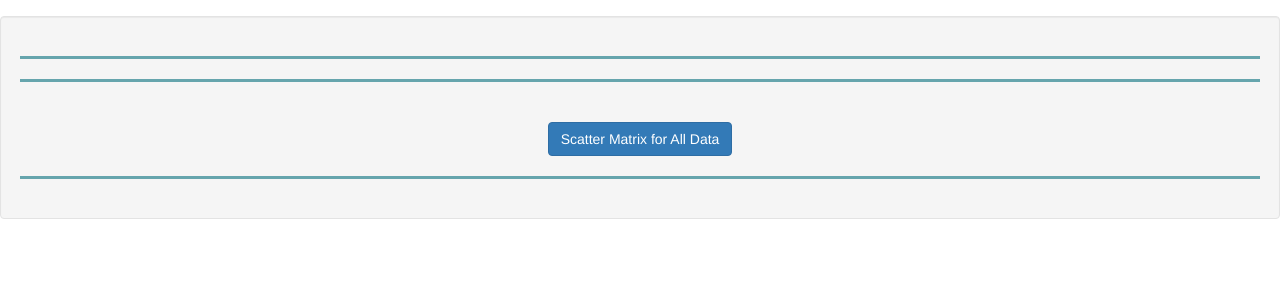
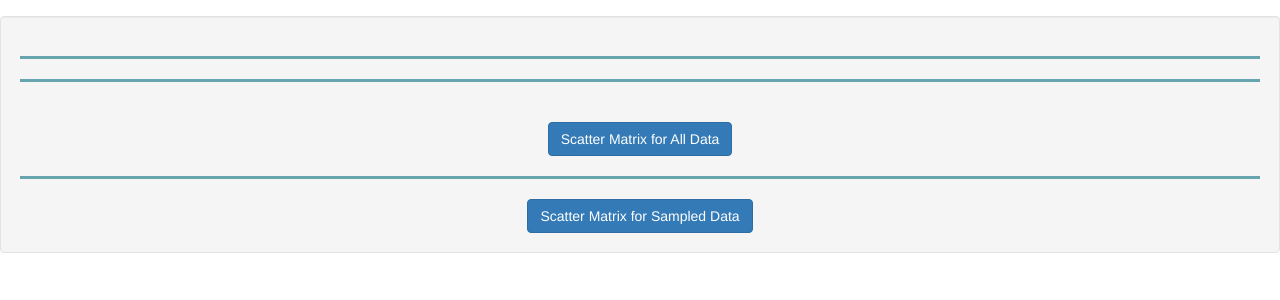
Before and after one commit to bryanbocao/CSE-564-Visualization, a Flask app: template labs/lab02/src/my_code/112130213_BryanBoCao_lab02_CSE564/templates/index.html in a window 1280 px wide. Shown: the part 154-454 px from the top of the page. Run offline with Flask 2, Linux system fonts and the light colour scheme; the template is opened without the code that fills it, so the values that code supplies are empty; parts of the project's set-up code (start-up, migrations or seed data) failed here and were passed over; some libraries are stand-ins or nearby versions.

Commit message:
scatterplot_matrix_top3_attributes_sampled_data

```diff
--- a/labs/lab02/src/my_code/112130213_BryanBoCao_lab02_CSE564/templates/index.html
+++ b/labs/lab02/src/my_code/112130213_BryanBoCao_lab02_CSE564/templates/index.html
@@ -96,6 +96,7 @@ https://color.hailpixel.com/#58A437,391C54,6ACDCC,24446A
     <div><center><button class="btn btn-primary">Scatter Matrix for All Data</button></center></div>
     <hr/>
     <div id="task3_scatter_matrix_sampled_data_div_id" align="center"></div>
+    <div><center><button class="btn btn-primary">Scatter Matrix for Sampled Data</button></center></div>
   </div>
 </div><!-- end of <div class="container-fluid well"> -->
 
@@ -108,7 +109,7 @@ https://color.hailpixel.com/#58A437,391C54,6ACDCC,24446A
       var max_bar_w = 70, min_bar_w = 10;
       var w = window.innerWidth, h = window.innerHeight - 450;
       var canvas_w = w - 20, canvas_h = h - 320;
-      var my_colors = ["#58A437", "#391C54", "#24446A"];
+      var my_colors = ["#58A437", "#391C54", "#24446A", "#143933", "#311D11"];
 
       // ###########################################################################
       // ####                Visualize Data from Backent                        ####
@@ -158,8 +159,8 @@ https://color.hailpixel.com/#58A437,391C54,6ACDCC,24446A
       var top3_attributes_all_data_ls = vis_data.top3_attributes_all_data_ls; // list of top 3 attributes names
       var scatterplot_matrix_top3_attributes_sampled_data = vis_data.scatterplot_matrix_top3_attributes_sampled_data; // shape (9, n_sample, n_attributes) -- (9, 388, 2)
       var top3_attributes_sampled_data_ls = vis_data.top3_attributes_sampled_data_ls; // list of top 3 attributes names
-      scatter_matrix_plot("scatter matrix", scatterplot_matrix_top3_attributes_all_data, top3_attributes_all_data_ls, "", "", "", my_colors[1], [0, 1.3], "#task3_scatter_matrix_all_data_div_id")
-
+      scatter_matrix_plot("scatter matrix", scatterplot_matrix_top3_attributes_all_data, top3_attributes_all_data_ls, "", "", "", my_colors[3], [0, 1.3], "#task3_scatter_matrix_all_data_div_id")
+      scatter_matrix_plot("scatter matrix", scatterplot_matrix_top3_attributes_sampled_data, top3_attributes_sampled_data_ls, "", "", "", my_colors[4], [0, 1.3], "#task3_scatter_matrix_sampled_data_div_id")
 
       // ===================== scree_plot -- start =====================
       function scree_plot(data, title, color){
@@ -204,7 +205,7 @@ https://color.hailpixel.com/#58A437,391C54,6ACDCC,24446A
                               .style("opacity", 0.3);})
                       .append("g")
                           .attr("transform",
-                                "translate(" + (scree_svg_margin.left + (scree_svg_width / 3)) + "," +
+                                "translate(" + (scree_svg_margin.left + (scree_svg_width / 3.5)) + "," +
                                                 scree_svg_margin.top + ")")
 
           // Append x axis
```
